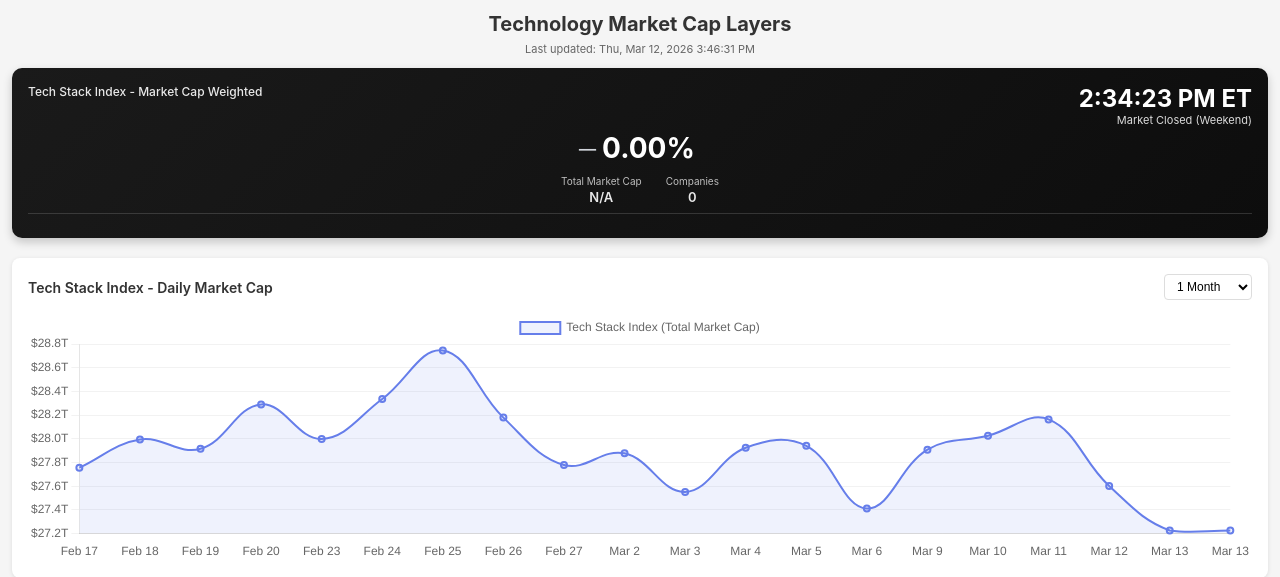
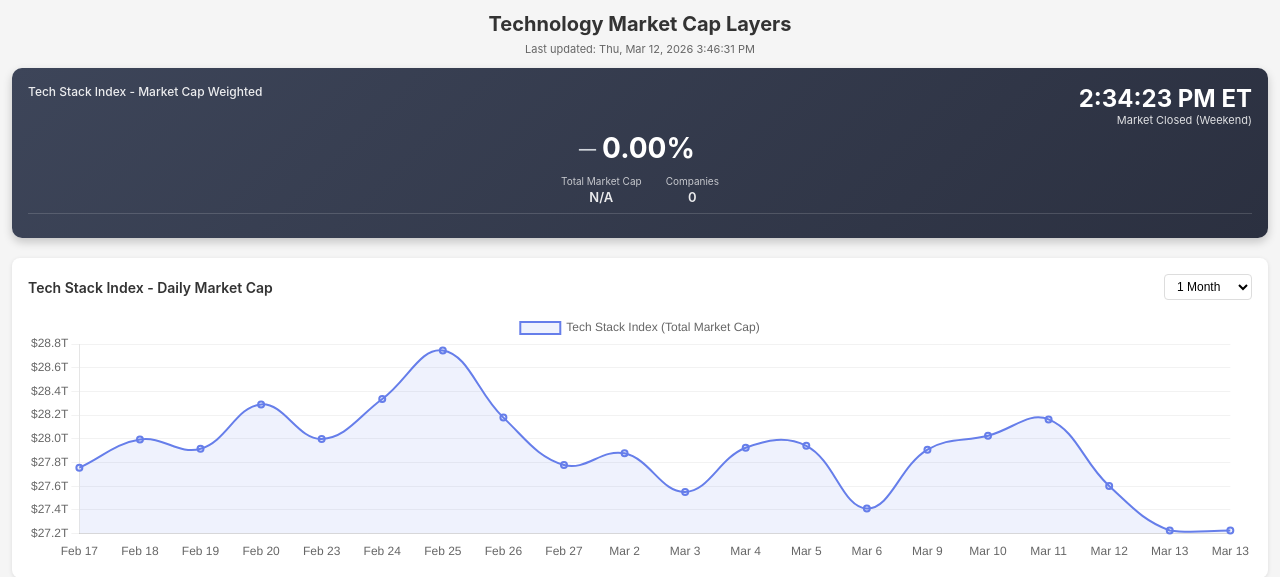
Before and after one commit to mjbernaski/AI-Stock-Stack, a Flask app: page / in a window 1280 px wide. Shown: the top 577 px of the page. Run offline with Flask 3, Linux system fonts and the light colour scheme.

Commit message:
Change index bar from black to soft slate gradient
Co-Authored-By: Claude Opus 4.6 (1M context) <noreply@anthropic.com>

```diff
--- a/templates/index.html
+++ b/templates/index.html
@@ -39,7 +39,7 @@
         }
 
         .index-card {
-            background: linear-gradient(135deg, #1a1a1a 0%, #0d0d0d 100%);
+            background: linear-gradient(135deg, #3d4559 0%, #2b3040 100%);
             color: white;
             padding: 16px;
             border-radius: 10px;
```
